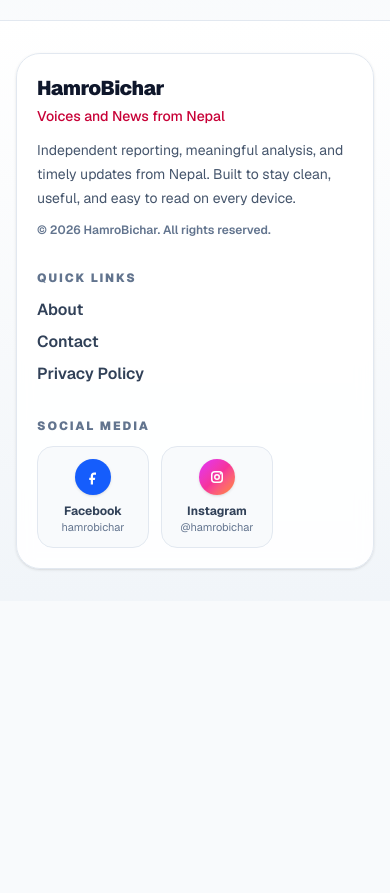
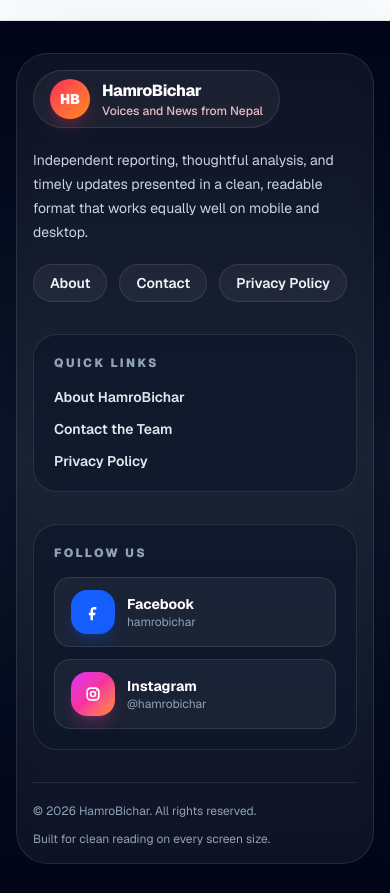
Before and after one commit to chapter-ranjeet/HamroBichar, a Next.js app in the folder frontend/: page /master in a window 390 px wide. Shown: the part 597-1490 px from the top of the page. Before the commit the page ends 1198 px from the top, so only its background shows below. Built offline with nearby package versions, Linux system fonts and the light colour scheme; no server answers.

Commit message:
Redesign responsive footer for mobile and desktop

```diff
--- a/frontend/src/components/Footer.tsx
+++ b/frontend/src/components/Footer.tsx
@@ -1,78 +1,115 @@
 import Link from "next/link";
 
 export default function Footer() {
+  const year = new Date().getFullYear();
+
   return (
-    <footer className="mt-16 border-t border-slate-200 bg-linear-to-b from-white via-slate-50 to-slate-100">
-      <div className="w-full px-4 py-8 sm:px-6 lg:px-10">
-        <div className="rounded-3xl border border-slate-200 bg-white/90 p-5 shadow-sm backdrop-blur-sm sm:p-6 lg:p-8">
-          <div className="grid gap-8 md:grid-cols-[1.3fr,1fr,1fr] md:items-start">
-            <div className="space-y-3">
+    <footer className="mt-16 border-t border-slate-200 bg-linear-to-b from-slate-950 via-slate-900 to-slate-950 text-slate-100">
+      <div className="w-full px-4 py-8 sm:px-6 lg:px-10 lg:py-10">
+        <div className="rounded-4xl border border-white/10 bg-white/5 p-4 shadow-[0_20px_80px_rgba(2,6,23,0.25)] backdrop-blur md:p-6 lg:p-8">
+          <div className="grid gap-8 md:grid-cols-2 xl:grid-cols-[1.6fr_1fr_1fr] xl:gap-10">
+            <div className="space-y-5">
+              <div className="inline-flex items-center gap-3 rounded-full border border-white/10 bg-white/5 px-4 py-2">
+                <span className="flex h-10 w-10 items-center justify-center rounded-full bg-linear-to-br from-rose-500 to-orange-400 text-sm font-black text-white shadow-lg shadow-rose-500/25">
+                  HB
+                </span>
                 <div>
-                <p className="text-xl font-black tracking-tight text-slate-900">HamroBichar</p>
-                <p className="mt-1 text-sm font-medium text-rose-700">Voices and News from Nepal</p>
+                  <p className="text-base font-extrabold tracking-tight text-white">HamroBichar</p>
+                  <p className="text-xs font-medium text-rose-200/90">Voices and News from Nepal</p>
                 </div>
-              <p className="max-w-md text-sm leading-6 text-slate-600">
-                Independent reporting, meaningful analysis, and timely updates from Nepal. Built to stay clean,
-                useful, and easy to read on every device.
-              </p>
-              <p className="text-xs font-semibold text-slate-500">
-                © {new Date().getFullYear()} HamroBichar. All rights reserved.
-              </p>
               </div>
 
-            <div className="space-y-3">
-              <p className="text-xs font-black uppercase tracking-[0.16em] text-slate-500">Quick Links</p>
-              <div className="flex flex-col items-start gap-2">
-                <Link href="/about" className="font-semibold text-slate-700 transition hover:text-rose-700">
+              <p className="max-w-xl text-sm leading-6 text-slate-300 sm:text-[15px]">
+                Independent reporting, thoughtful analysis, and timely updates presented in a clean, readable format
+                that works equally well on mobile and desktop.
+              </p>
+
+              <div className="flex flex-wrap gap-3">
+                <Link
+                  href="/about"
+                  className="rounded-full border border-white/10 bg-white/5 px-4 py-2 text-sm font-semibold text-slate-100 transition hover:border-white/20 hover:bg-white/10"
+                >
                   About
                 </Link>
-                <Link href="/contact" className="font-semibold text-slate-700 transition hover:text-rose-700">
+                <Link
+                  href="/contact"
+                  className="rounded-full border border-white/10 bg-white/5 px-4 py-2 text-sm font-semibold text-slate-100 transition hover:border-white/20 hover:bg-white/10"
+                >
                   Contact
                 </Link>
-                <Link href="/privacy-policy" className="font-semibold text-slate-700 transition hover:text-rose-700">
+                <Link
+                  href="/privacy-policy"
+                  className="rounded-full border border-white/10 bg-white/5 px-4 py-2 text-sm font-semibold text-slate-100 transition hover:border-white/20 hover:bg-white/10"
+                >
                   Privacy Policy
                 </Link>
               </div>
             </div>
 
-            <div className="space-y-3">
-              <p className="text-xs font-black uppercase tracking-[0.16em] text-slate-500">Social Media</p>
-              <div className="flex flex-wrap gap-3">
+            <div className="grid gap-8 sm:grid-cols-2 xl:col-span-2 xl:grid-cols-2 xl:gap-10">
+              <div className="space-y-4 rounded-3xl border border-white/10 bg-slate-900/70 p-5">
+                <p className="text-xs font-black uppercase tracking-[0.2em] text-slate-400">Quick Links</p>
+                <div className="grid gap-3 text-sm font-semibold text-slate-200">
+                  <Link className="transition hover:text-white" href="/about">
+                    About HamroBichar
+                  </Link>
+                  <Link className="transition hover:text-white" href="/contact">
+                    Contact the Team
+                  </Link>
+                  <Link className="transition hover:text-white" href="/privacy-policy">
+                    Privacy Policy
+                  </Link>
+                </div>
+              </div>
+
+              <div className="space-y-4 rounded-3xl border border-white/10 bg-slate-900/70 p-5">
+                <p className="text-xs font-black uppercase tracking-[0.2em] text-slate-400">Follow Us</p>
+                <div className="grid gap-3 sm:grid-cols-2">
                   <a
                     href="https://www.facebook.com/profile.php?id=61565276758903"
                     target="_blank"
                     rel="noopener noreferrer"
-                  className="inline-flex min-w-28 flex-col items-center rounded-2xl border border-slate-200 bg-slate-50 px-3 py-3 text-center transition hover:-translate-y-0.5 hover:border-blue-300 hover:bg-blue-50"
+                    className="group flex items-center gap-3 rounded-2xl border border-white/10 bg-white/5 px-4 py-3 transition hover:border-blue-400/50 hover:bg-blue-500/10"
                     aria-label="HamroBichar Facebook"
                   >
-                  <span className="inline-flex h-9 w-9 items-center justify-center rounded-full bg-blue-600 text-white shadow-sm">
-                    <svg viewBox="0 0 24 24" fill="currentColor" className="h-4.5 w-4.5" aria-hidden="true">
+                    <span className="inline-flex h-11 w-11 shrink-0 items-center justify-center rounded-2xl bg-blue-600 text-white shadow-lg shadow-blue-600/25 transition group-hover:scale-105">
+                      <svg viewBox="0 0 24 24" fill="currentColor" className="h-5 w-5" aria-hidden="true">
                         <path d="M13.5 9H16V6h-2.5C10.9 6 9 7.9 9 10.5V13H7v3h2v6h3v-6h2.4l.6-3H12v-2.5c0-.8.7-1.5 1.5-1.5Z" />
                       </svg>
                     </span>
-                  <span className="mt-2 text-xs font-bold text-slate-700">Facebook</span>
-                  <span className="text-[11px] text-slate-500">hamrobichar</span>
+                    <div className="min-w-0">
+                      <p className="text-sm font-bold text-white">Facebook</p>
+                      <p className="truncate text-xs text-slate-400">hamrobichar</p>
+                    </div>
                   </a>
 
                   <a
                     href="https://www.instagram.com/hamrobichar/"
                     target="_blank"
                     rel="noopener noreferrer"
-                  className="inline-flex min-w-28 flex-col items-center rounded-2xl border border-slate-200 bg-slate-50 px-3 py-3 text-center transition hover:-translate-y-0.5 hover:border-pink-300 hover:bg-pink-50"
+                    className="group flex items-center gap-3 rounded-2xl border border-white/10 bg-white/5 px-4 py-3 transition hover:border-pink-400/50 hover:bg-pink-500/10"
                     aria-label="HamroBichar Instagram"
                   >
-                  <span className="inline-flex h-9 w-9 items-center justify-center rounded-full bg-linear-to-br from-fuchsia-500 via-pink-500 to-orange-400 text-white shadow-sm">
-                    <svg viewBox="0 0 24 24" fill="none" className="h-4.5 w-4.5" aria-hidden="true">
+                    <span className="inline-flex h-11 w-11 shrink-0 items-center justify-center rounded-2xl bg-linear-to-br from-fuchsia-500 via-pink-500 to-orange-400 text-white shadow-lg shadow-pink-500/25 transition group-hover:scale-105">
+                      <svg viewBox="0 0 24 24" fill="none" className="h-5 w-5" aria-hidden="true">
                         <rect x="5" y="5" width="14" height="14" rx="4" stroke="currentColor" strokeWidth="2" />
                         <circle cx="12" cy="12" r="3" stroke="currentColor" strokeWidth="2" />
                         <circle cx="16.5" cy="7.5" r="1" fill="currentColor" />
                       </svg>
                     </span>
-                  <span className="mt-2 text-xs font-bold text-slate-700">Instagram</span>
-                  <span className="text-[11px] text-slate-500">@hamrobichar</span>
+                    <div className="min-w-0">
+                      <p className="text-sm font-bold text-white">Instagram</p>
+                      <p className="truncate text-xs text-slate-400">@hamrobichar</p>
+                    </div>
                   </a>
                 </div>
               </div>
+            </div>
+          </div>
+
+          <div className="mt-8 flex flex-col gap-3 border-t border-white/10 pt-5 text-xs text-slate-400 sm:flex-row sm:items-center sm:justify-between">
+            <p>© {year} HamroBichar. All rights reserved.</p>
+            <p>Built for clean reading on every screen size.</p>
           </div>
         </div>
       </div>
```
Lines whose indentation alone changed are shown as unchanged.
